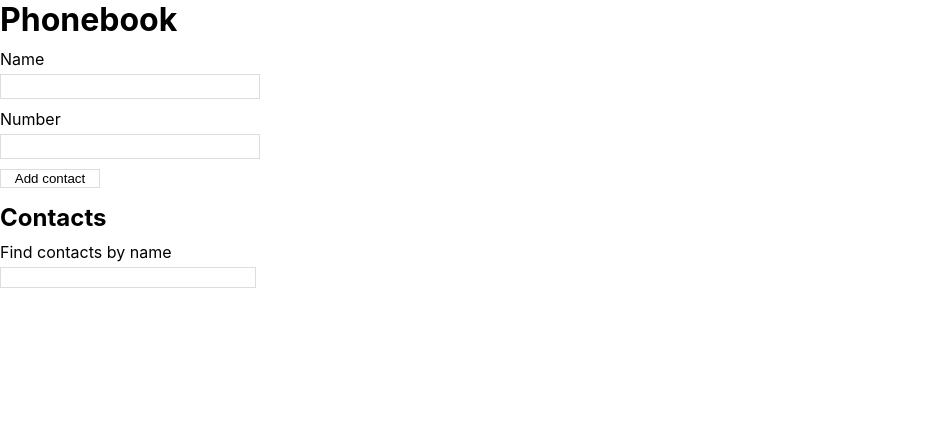
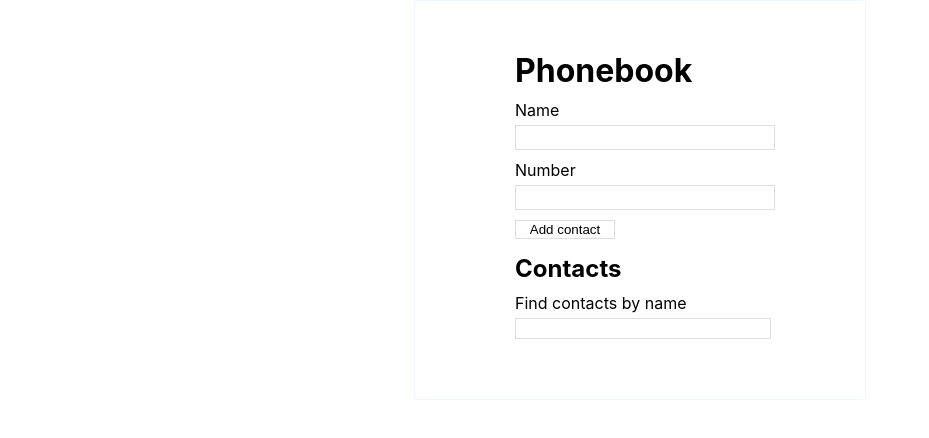
Before and after one commit to gigorko1993/goit-react-hw-06-phonebook, a React (Create React App) app: page / in a window 1280 px wide. Shown: the top 438 px of the page, without its empty margins (0-929 px from the left). Built offline with nearby package versions, Linux system fonts and the light colour scheme.

Commit message:
finished hw 06

```diff
--- a/src/App.js
+++ b/src/App.js
@@ -5,53 +5,13 @@ import ContactList from "./components/ContactList";
 import s from "./App.module.css";
 
 export default function App() {
-  // const [contact, setContact] = useState([]);
-  // const [filter, setFilter] = useState("");
-
-  // useEffect(() => {
-  //   if (localStorage.getItem("contacts")?.length > 0) {
-  //     setContact(JSON.parse(localStorage.getItem("contacts")));
-  //   }
-  // }, []);
-
-  // useEffect(() => {
-  //   localStorage.setItem("contacts", JSON.stringify(contact));
-  // }, [contact]);
-
-  // const addContact = (newContact) => {
-  //   const contactCheck = contact.find(({ name }) => name === newContact.name);
-
-  //   if (contactCheck !== undefined) {
-  //     alert(`${newContact.name} is already in contact`);
-  //     return;
-  //   }
-
-  //   setContact((prevContact) => [...prevContact, newContact]);
-  // };
-
-  // const removeContact = (id) => {
-  //   setContact(contact.filter((contact) => contact.id !== id));
-  // };
-
-  // const onChange = (e) => {
-  //   setFilter(e.currentTarget.value);
-  // };
-
-  // const lowerCasedFilter = filter.toLowerCase();
-  // const filteredContacts = contact.filter(({ name }) =>
-  //   name.toLowerCase().includes(lowerCasedFilter)
-  // );
-
   return (
-    <>
+    <div className={s.thumb}>
       <h1 className={s.title}>Phonebook</h1>
       <ContactForm />
-      {/* <ContactForm addContact={addContact} /> */}
       <h2 className={s.title}>Contacts</h2>
       <Filter />
-      {/* <Filter value={filter} onChange={onChange} /> */}
       <ContactList />
-      {/* <ContactList removeContact={removeContact} contacts={filteredContacts} /> */}
-    </>
+    </div>
   );
 }
--- a/src/App.module.css
+++ b/src/App.module.css
@@ -1,3 +1,11 @@
 .title {
   margin-bottom: 10px;
 }
+
+.thumb {
+  width: 250px;
+  margin-left: auto;
+  margin-right: auto;
+  padding: 50px 100px;
+  border: aliceblue 1px solid;
+}
--- a/src/components/ContactForm/ContactForm.js
+++ b/src/components/ContactForm/ContactForm.js
@@ -3,7 +3,7 @@ import { connect } from "react-redux";
 import actions from "../../redux/contacts/contacts-action";
 import s from "./ContactForm.module.css";
 
-const ContactForm = (contacts, onSetNewContact) => {
+const ContactForm = ({ contacts, submitNewContact }) => {
   const [name, setName] = useState("");
   const [number, setNumber] = useState("");
 
@@ -25,6 +25,7 @@ const ContactForm = (contacts, onSetNewContact) => {
 
   const onSubmit = (e) => {
     e.preventDefault();
+    console.log(contacts);
 
     const contactCheck = contacts.find(
       (contact) => contact.name.toLowerCase() === name.toLowerCase()
@@ -32,11 +33,11 @@ const ContactForm = (contacts, onSetNewContact) => {
 
     if (contactCheck) {
       alert(`${name} is already in contact`);
-    } else {
-      onSetNewContact({ name, number });
-      setName("");
-      setNumber("");
+      return;
     }
+    submitNewContact({ name, number });
+    setName("");
+    setNumber("");
   };
 
   return (
@@ -77,6 +78,6 @@ const ContactForm = (contacts, onSetNewContact) => {
 const mapStateToProps = (state) => ({ contacts: state.contacts.contactItems });
 
 const mapDispatchToProps = (dispatch) => ({
-  onSetNewContact: (contact) => dispatch(actions.addContact(contact)),
+  submitNewContact: (contact) => dispatch(actions.addContact(contact)),
 });
 export default connect(mapStateToProps, mapDispatchToProps)(ContactForm);
```
